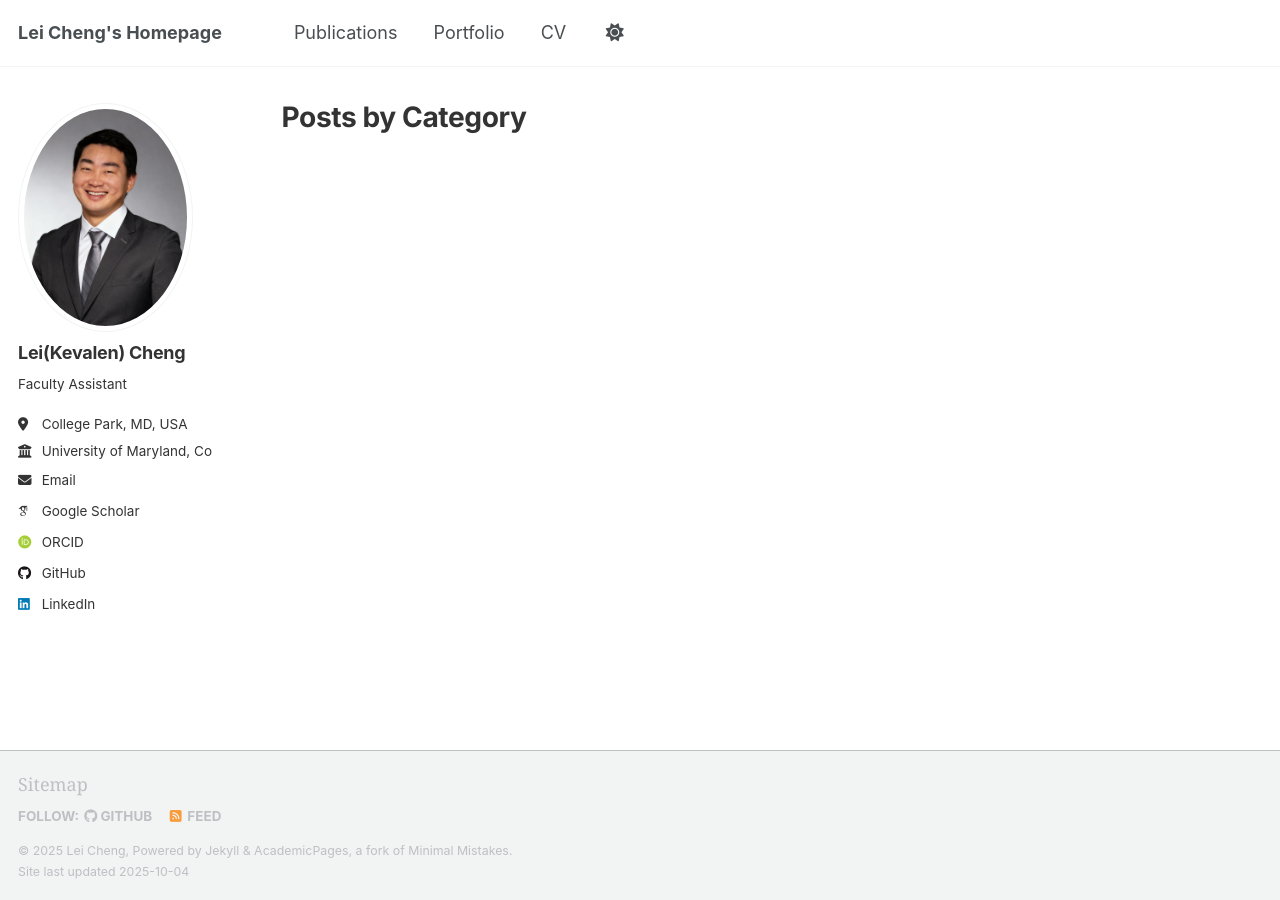
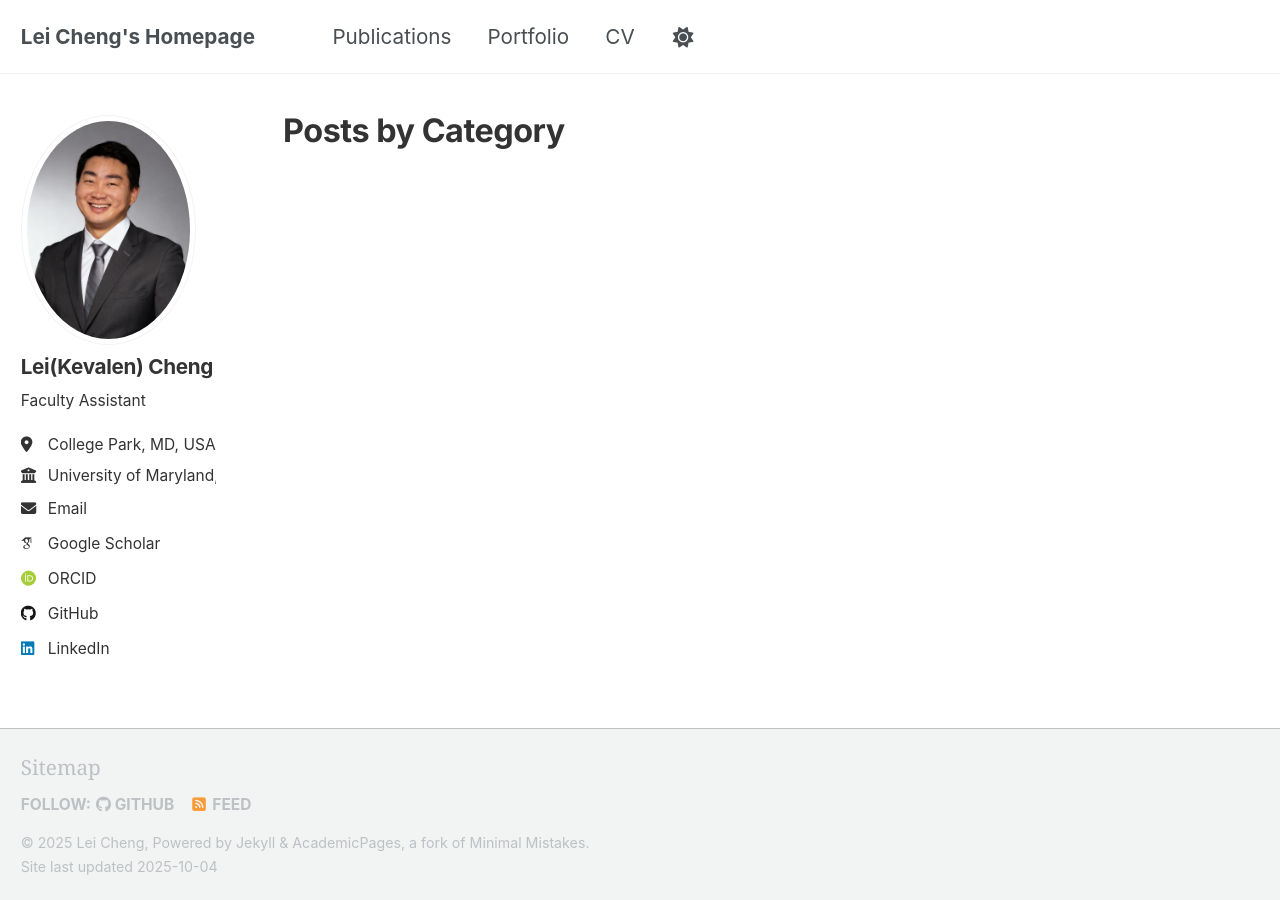
Before and after one commit to leicheng5/leicheng5.github.io, a Jekyll site: the page built from _pages/category-archive.html, in a window 1280 px wide. Built offline with Jekyll 4.4.1, drawn with Linux system fonts in a browser that asks for light colours; some web fonts are replaced; a script that is not in the unit is left out.

Commit message:
Update custom.css

```diff
--- a/assets/css/custom.css
+++ b/assets/css/custom.css
@@ -47,6 +47,8 @@ body {
   line-height: 1.7;
   color: #333333;
   background: #ffffff;
+
+  font-size: 1.15rem;
 }
 
 /* Headings: crisp sans for contrast */
```
